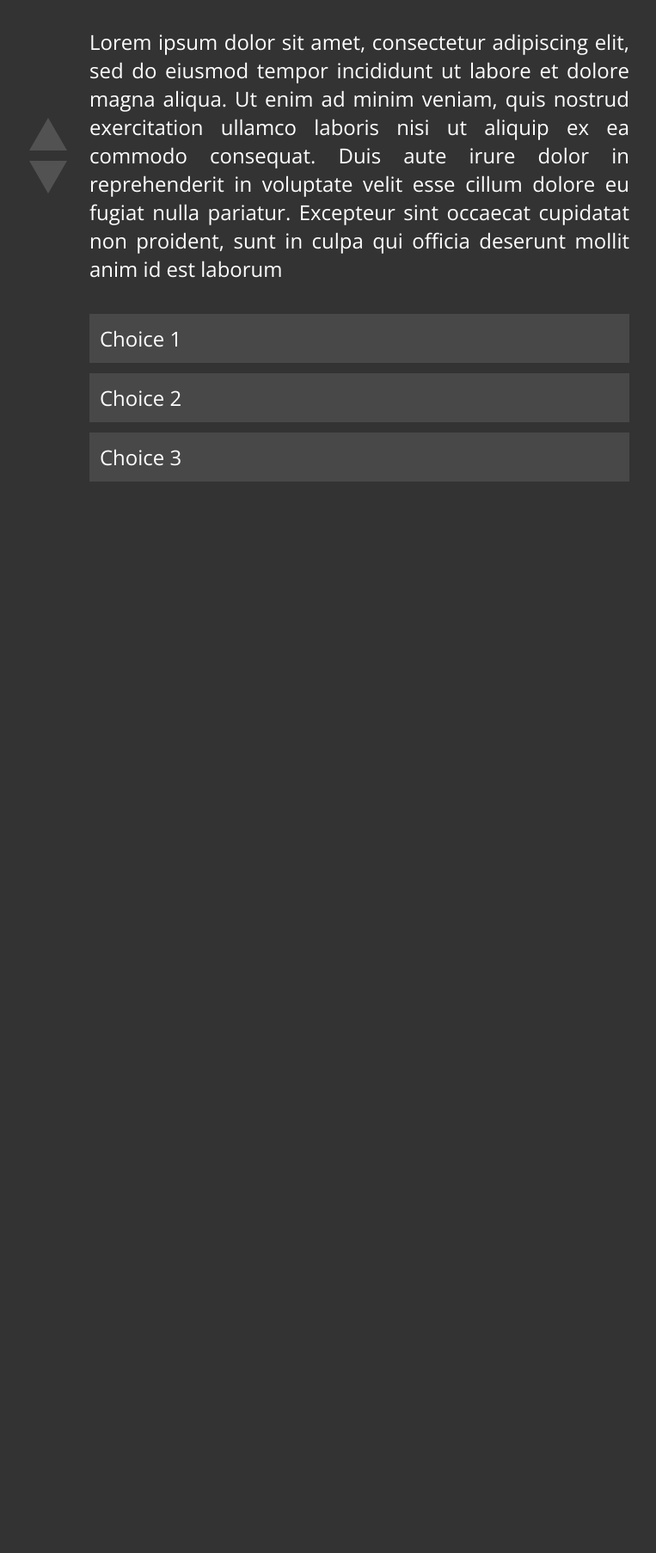
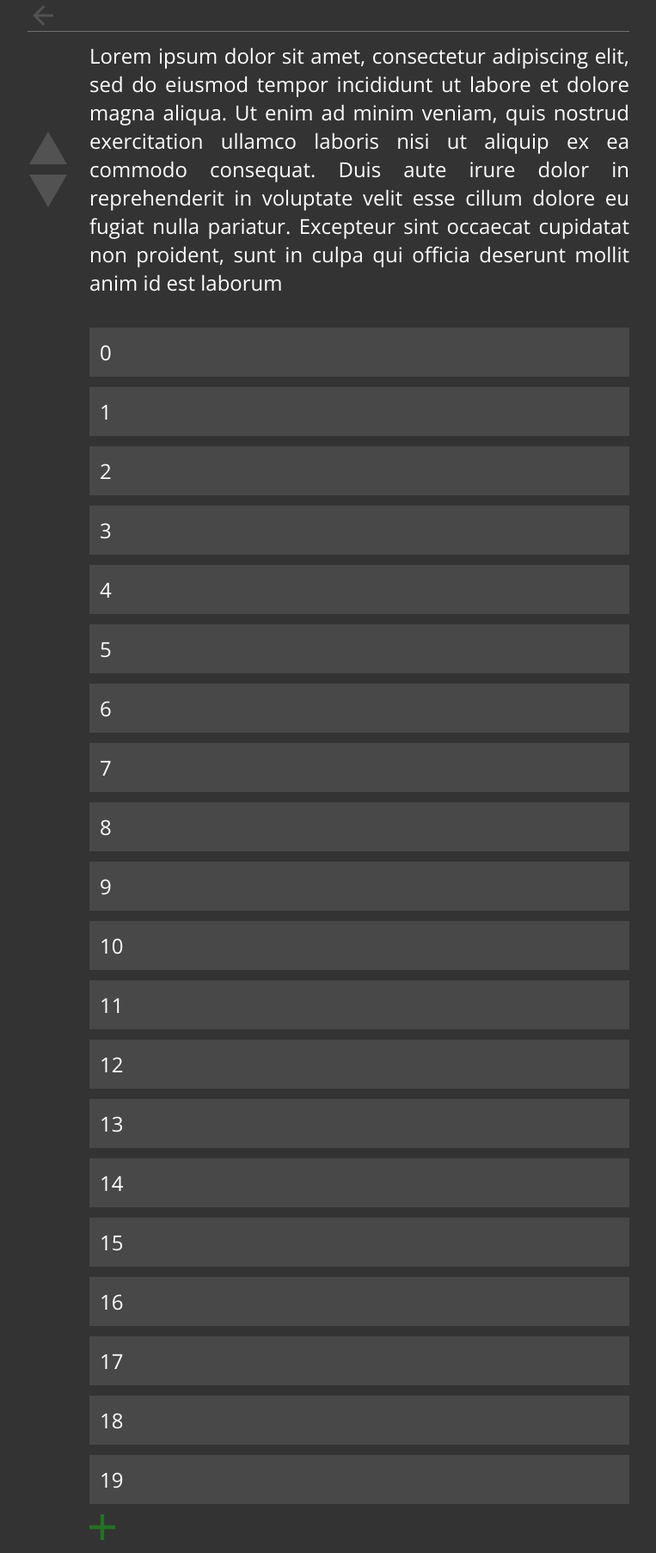
Before and after one commit to Kosaro/Crowdsourced_Story, a Django app: page / in a window 1280 px wide. Shown: the whole page at 86% size, without its empty margins (258-1021 px from the left). Before the commit the page ends 560 px from the top, so only its background shows below. Run offline with Django 3.2, Linux system fonts and the light colour scheme; some libraries are stand-ins or nearby versions.

Commit message:
Created add choice button and header with back button

```diff
--- a/Crowdsourced_Story/settings.py
+++ b/Crowdsourced_Story/settings.py
@@ -38,8 +38,7 @@ INSTALLED_APPS = [
     'django.contrib.sessions',
     'django.contrib.messages',
     'django.contrib.staticfiles',
-    'StoryPage',
-    'jquery'
+    'StoryPage'
 ]
 
 MIDDLEWARE = [
--- a/StoryPage/static/css/plotPoint.css
+++ b/StoryPage/static/css/plotPoint.css
@@ -15,7 +15,6 @@ button{
   font-family: "Open Sans";
   font-size: 1rem;
 }
-
 
 
 /*
@@ -77,8 +76,20 @@ button{
   opacity: 1;
 }
 
+.header{
+  position: fixed;
+  height: 1.5rem;
+  top: 0;
+  left: 50%;
+  background: #333;
+  margin-left: -350px;
+  display: flex;
+  z-index: 5;
+  border-bottom: ridge rgba(255,255,255,.3) 1px ;
+}
 
 .content-grid{
+    margin-top: 1rem;
     display: grid;
     grid-column-gap: 1rem;
     grid-template-areas:
@@ -88,14 +99,26 @@ button{
 .votes{
   display: flex;
   flex-direction: column;
+  align-items: flex-start;
 }
 
 .votes_wrapper{
   grid-area: vote;
   display: flex;
+  align-items: center;
   flex-direction: row;
-  align-items: center;
 }
+
+
+.back{
+  width: 1.50rem;
+  filter: invert(94%) sepia(100%) saturate(0%) hue-rotate(228deg) brightness(107%) contrast(106%) opacity(15%);
+}
+.back:hover{
+  filter: invert(30%) sepia(69%) saturate(2328%) hue-rotate(359deg) brightness(101%) contrast(106%);
+
+}
+
 .plot-point{
   grid-area: plot;
 }
@@ -117,7 +140,7 @@ button{
 }
 
 .vote_icon_down:hover{
-  filter: opacity(30%) invert(30%) sepia(69%) saturate(2328%) hue-rotate(359deg) brightness(101%) contrast(106%);
+  filter: opacity(40%) invert(30%) sepia(69%) saturate(2328%) hue-rotate(359deg) brightness(101%) contrast(106%);
 }
 
 .vote_icon_down{
@@ -126,3 +149,12 @@ button{
 .vote_icon_down.pressed{
   filter: opacity(100%) invert(30%) sepia(69%) saturate(2328%) hue-rotate(359deg) brightness(101%) contrast(106%);
 }
+
+.add_choice{
+  filter: opacity(30%) invert(51%) sepia(98%) saturate(2265%) hue-rotate(83deg) brightness(123%) contrast(120%);
+  width: 1.25rem;
+  margin-left: 0rem;
+}
+.add_choice:hover{
+  filter: invert(51%) sepia(98%) saturate(2265%) hue-rotate(83deg) brightness(123%) contrast(120%);
+}
--- a/StoryPage/views.py
+++ b/StoryPage/views.py
@@ -11,5 +11,6 @@ def plot_point(request):
            'cupidatat non proident, sunt in culpa qui officia deserunt mollit ' \
            'anim id est laborum'
     choices = ['Choice 1', 'Choice 2', 'Choice 3']
+    choices = list(range(20))
     context = {'plot_point': text, 'choices': choices}
     return render(request, 'plotPoint.html', context)
--- a/templates/plotPoint.html
+++ b/templates/plotPoint.html
@@ -14,7 +14,6 @@
             $(".vote_icon_down").removeClass("pressed");
         });
 
-
 });
 </script>
 <head>
@@ -25,8 +24,10 @@
     </style>
 </head>
 <body>
+<div class="center header">
+    <img class="back" src="{% static 'icons/arrow-left.svg' %}" />
+</div>
 <div class="center content-grid">
-
     <p class="plot plot-point">{{plot_point}}</p>
 <div class="votes_wrapper">
     <div class="votes">
@@ -40,6 +41,7 @@
             <span >{{ choice }}</span>
         </div>
     {% endfor %}
+        <img class="add_choice" src="{% static 'icons/plus.svg' %}" />
   </div>
 </div>
 </div>
```
Also changed, not shown: StoryPage/static/icons/arrow-left.svg (added), StoryPage/static/icons/plus.svg (added), db.sqlite3.
